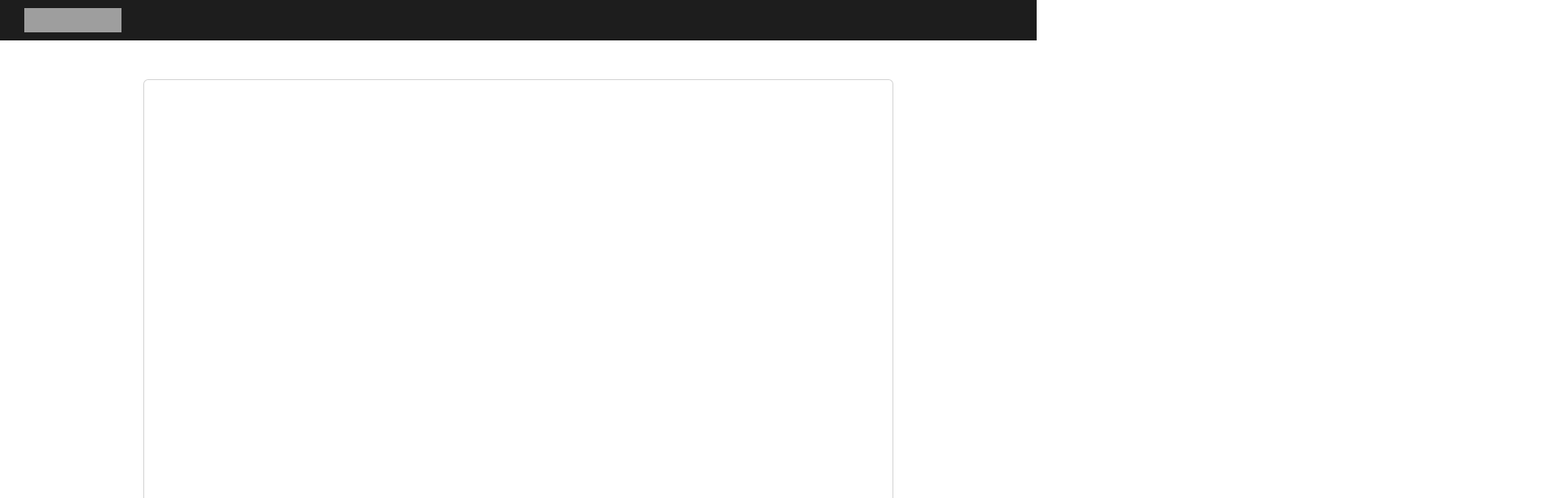
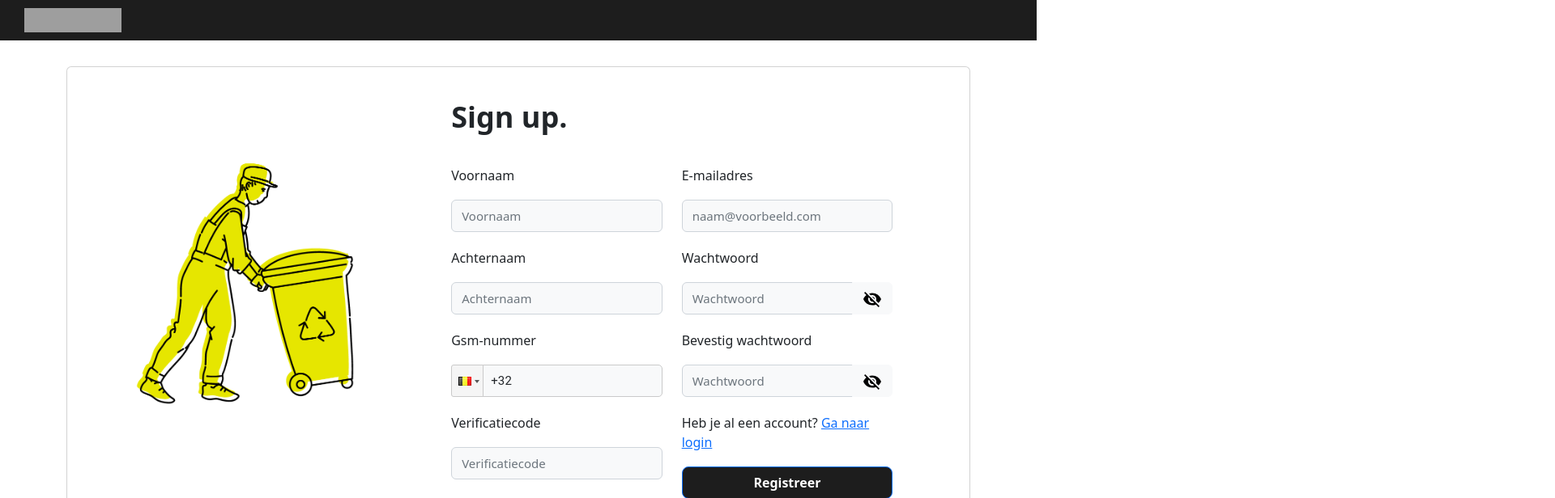
Before and after one commit to SELab-2/Dr-Trottoir-4, a Next.js app in the folder frontend/: page /signup in a window 1280 px wide. Shown: the top 616 px of the page at 81% size, 1920 px wide, since content can reach past the window. Built offline with nearby package versions, Linux system fonts and the light colour scheme; grey boxes are pictures that could not be loaded.

Commit message:
cleanup signupform

```diff
--- a/frontend/components/password/passwordInput.tsx
+++ b/frontend/components/password/passwordInput.tsx
@@ -1,5 +1,5 @@
 import React from 'react';
-import { FormControl, InputGroup, Button } from 'react-bootstrap';
+import { FormControl, InputGroup, Button, Form } from 'react-bootstrap';
 import Visibility from '@mui/icons-material/Visibility';
 import VisibilityOff from '@mui/icons-material/VisibilityOff';
 
@@ -43,7 +43,7 @@ const PasswordInput: React.FC<PasswordInputProps> = ({
 
     return (
         <div>
-            <label id="normal_text">{label}</label>
+            <Form.Label id="normal_text">{label}</Form.Label>
             <InputGroup id="input">
                 <FormControl
                     id="form_control"
--- a/frontend/components/signupForm.tsx
+++ b/frontend/components/signupForm.tsx
@@ -1,16 +1,14 @@
-import styles from "@/styles/Login.module.css";
 import PhoneInput from "react-phone-input-2";
 import "react-phone-input-2/lib/style.css";
-import React, { FormEvent, useState } from "react";
-import { useTranslation } from "react-i18next";
-import { useRouter } from "next/router";
+import React, {FormEvent, useState} from "react";
+import {useRouter} from "next/router";
 import signup from "@/lib/signup";
-import { handleError } from "@/lib/error";
+import {handleError} from "@/lib/error";
 import PasswordInput from "@/components/password/passwordInput";
 import ErrorMessageAlert from "@/components/errorMessageAlert";
+import {Button, Col, Form, FormControl, InputGroup, Row} from "react-bootstrap";
 
 function SignupForm() {
-    const { t } = useTranslation();
     const router = useRouter();
     const [firstname, setFirstname] = useState<string>("");
     const [lastname, setLastname] = useState<string>("");
@@ -35,7 +33,7 @@ function SignupForm() {
                     await router.push(
                         {
                             pathname: "/login",
-                            query: { createdAccount: true },
+                            query: {createdAccount: true},
                         },
                         "/login"
                     );
@@ -49,18 +47,20 @@ function SignupForm() {
     };
 
     return (
-        <form onSubmit={handleSubmit}>
-            <div className="d-flex align-items-center mb-3 pb-1">
-                <i className="fas fa-cubes fa-2x me-3" />
-                <span className="h1 fw-bold mb-0">Sign up.</span>
+        <Form onSubmit={handleSubmit}>
+            <div>
+                <Form.Label id="title">Sign up.</Form.Label>
             </div>
-            <ErrorMessageAlert errorMessages={errorMessages} setErrorMessages={setErrorMessages} />
-            <div className="form-outline mb-4">
-                <label className="form-label">Voornaam</label>
-                <input
+            <ErrorMessageAlert errorMessages={errorMessages} setErrorMessages={setErrorMessages}/>
+            <Row>
+                <Col md={6}>
+                    <div>
+                        <Form.Label id="normal_text">Voornaam</Form.Label>
+                        <InputGroup id="input">
+                            <FormControl
+                                id="form_control"
                                 type="text"
                                 title="Geef je voornaam in."
-                    className={`form-control form-control-lg ${styles.input}`}
                                 value={firstname}
                                 onChange={(e: React.ChangeEvent<HTMLInputElement>) => {
                                     setFirstname(e.target.value);
@@ -72,14 +72,16 @@ function SignupForm() {
                                 required
                                 placeholder="Voornaam"
                             />
+                        </InputGroup>
                     </div>
 
-            <div className="form-outline mb-4">
-                <label className="form-label">Achternaam</label>
-                <input
+                    <div>
+                        <Form.Label id="normal_text">Achternaam</Form.Label>
+                        <InputGroup id="input">
+                            <FormControl
+                                id="form_control"
                                 type="text"
                                 title="Geef je achternaam in."
-                    className={`form-control form-control-lg ${styles.input}`}
                                 value={lastname}
                                 onChange={(e: React.ChangeEvent<HTMLInputElement>) => {
                                     setLastname(e.target.value);
@@ -91,26 +93,51 @@ function SignupForm() {
                                 required
                                 placeholder="Achternaam"
                             />
+                        </InputGroup>
                     </div>
 
-            <div className="form-outline mb-4">
-                <label className="form-label">Gsm-nummer</label>
+                    <div>
+                        <Form.Label id="normal_text">Gsm-nummer</Form.Label>
+                        <InputGroup id="input">
                             <PhoneInput
                                 country={"be"}
                                 value={phoneNumber}
                                 preferredCountries={["be", "nl"]}
                                 onChange={(phone) => setPhoneNumber("+" + phone)}
-                    // TODO: Adapt styling to match other fields?
-                    //containerClass={`form-control form-control-lg ${styles.input}`}
+                                inputClass="form_control"
+                                inputStyle={{height: '40px', background: '#f8f9fa', fontSize: '15px', width: '100%', maxWidth: '300px'}}
                             />
+                        </InputGroup>
                     </div>
-
-            <div className="form-outline mb-4">
-                <label className="form-label">E-mailadres</label>
-                <input
+                    <div>
+                        <Form.Label id="normal_text">Verificatiecode</Form.Label>
+                        <InputGroup id="input">
+                            <FormControl
+                                id="form_control"
+                                type="text"
+                                title="Geef de verificatiecode die je verkreeg via een platformbeheerder."
+                                value={verificationCode}
+                                onChange={(e: React.ChangeEvent<HTMLInputElement>) => {
+                                    setVerificationCode(e.target.value);
+                                    e.target.setCustomValidity("");
+                                }}
+                                onInvalid={(e: React.ChangeEvent<HTMLInputElement>) => {
+                                    e.target.setCustomValidity("Een verificatiecode is verplicht.");
+                                }}
+                                required
+                                placeholder="Verificatiecode"
+                            />
+                        </InputGroup>
+                    </div>
+                </Col>
+                <Col md={6}>
+                    <div>
+                        <Form.Label id="normal_text">E-mailadres</Form.Label>
+                        <InputGroup id="input">
+                            <FormControl
+                                id="form_control"
                                 type="email"
                                 title="Geef het e-mailadres die je hebt opgegeven aan een platformbeheerder."
-                    className={`form-control form-control-lg ${styles.input}`}
                                 value={email}
                                 onChange={(e: React.ChangeEvent<HTMLInputElement>) => {
                                     setEmail(e.target.value);
@@ -118,6 +145,7 @@ function SignupForm() {
                                 required
                                 placeholder="naam@voorbeeld.com"
                             />
+                        </InputGroup>
                     </div>
 
                     <PasswordInput
@@ -160,36 +188,20 @@ function SignupForm() {
                             }
                         }}
                     />
-
-            <div className="form-outline mb-4">
-                <label className="form-label">Verificatiecode</label>
-                <input
-                    type="text"
-                    title="Geef de verificatiecode die je verkreeg via een platformbeheerder."
-                    className={`form-control form-control-lg ${styles.input}`}
-                    value={verificationCode}
-                    onChange={(e: React.ChangeEvent<HTMLInputElement>) => {
-                        setVerificationCode(e.target.value);
-                        e.target.setCustomValidity("");
-                    }}
-                    onInvalid={(e: React.ChangeEvent<HTMLInputElement>) => {
-                        e.target.setCustomValidity("Een verificatiecode is verplicht.");
-                    }}
-                    required
-                    placeholder="Verificatiecode"
-                />
+                    <Form.Label id="normal_text">
+                        Heb je al een account? <a href="/login">Ga naar login</a>
+                    </Form.Label>
+                    <div id="padding">
+                        <Button
+                            id="wide_button"
+                            size="lg"
+                            type="submit">
+                            Registreer
+                        </Button>
                     </div>
-
-            <div className="pt-1 mb-4">
-                <button className={`btn btn-dark btn-lg btn-block ${styles.button}`} type="submit">
-                    Sign up
-                </button>
-            </div>
-
-            <p className="mb-5 pb-lg-2">
-                Heb je al een account? <a href="/login">Ga naar login</a>
-            </p>
-        </form>
+                </Col>
+            </Row>
+        </Form>
     );
 }
 
--- a/frontend/pages/login.tsx
+++ b/frontend/pages/login.tsx
@@ -40,7 +40,7 @@ export default function Login() {
                     <Container id="center_container">
                         <Card>
                             <Row>
-                                <Col md={6}>
+                                <Col md={6} style={{display: 'flex', justifyContent: 'center', alignItems: 'center'}}>
                                     <CarouselComponent/>
                                 </Col>
                                 <Col md={6}>
--- a/frontend/pages/signup.tsx
+++ b/frontend/pages/signup.tsx
@@ -1,31 +1,27 @@
 import React from "react";
 import BaseHeader from "@/components/header/baseHeader";
-import Image from "next/image";
-import fire from "@/public/fire_image.png";
-import styles from "@/styles/Login.module.css";
 import SignupForm from "@/components/signupForm";
+import {Card, Col, Container, Row} from "react-bootstrap";
+import CarouselComponent from "@/components/imageCarousel";
+import LoginForm from "@/components/loginForm";
 
 export default function Signup() {
     return (
         <>
-            <BaseHeader />
-            <div className="container py-5 h-100">
-                <div className="row d-flex justify-content-center align-items-center h-100">
-                    <div className="col col-xl-10">
-                        <div className="card">
-                            <div className="row g-0">
-                                <div className="col-md-6 col-lg-5 d-none d-md-block">
-                                    <Image src={fire} alt="My App Logo" className={styles.filler_image} />
-                                </div>
-                                <div className="col-md-6 col-lg-7 d-flex align-items-center">
-                                    <div className="card-body p-4 p-lg-5 text-black">
-                                        <SignupForm />
-                                    </div>
-                                </div>
-                            </div>
-                        </div>
-                    </div>
-                </div>
+            <BaseHeader/>
+            <div>
+                <Container id="wide_center_container">
+                    <Card>
+                        <Row>
+                            <Col md={5} style={{display: 'flex', justifyContent: 'center', alignItems: 'center'}}>
+                                    <CarouselComponent/>
+                                </Col>
+                                <Col md={6}>
+                                    <SignupForm/>
+                                </Col>
+                        </Row>
+                    </Card>
+                </Container>
             </div>
         </>
     );
--- a/frontend/styles/globals.css
+++ b/frontend/styles/globals.css
@@ -39,10 +39,19 @@
     box-shadow: 0 0 0 0.2rem #e5f3fd;
 }
 
+.form_control:focus {
+    outline: none;
+    box-shadow: 0 0 0 0.2rem #e5f3fd;
+}
+
 #wide_button {
     width: 100%;
-    height: 50px;
+    height: 40px;
     max-width: 300px;
+    font-size: 16px;
+    font-weight: bold;
+    padding-top: 5px;
+    padding-bottom: 5px;
     display: flex;
     align-items: center;
     justify-content: center;
@@ -52,14 +61,16 @@
 #wide_button:hover {
     width: 100%;
     max-width: 300px;
+    padding-top: 5px;
+    padding-bottom: 5px;
     background-color: transparent;
     color: #1D1D1D;
     transition: ease-in 0.2s;
 }
 
 #padding {
-    padding-top: 10px;
-    padding-bottom: 10px;
+    padding-top: 5px;
+    padding-bottom: 5px;
 }
 
 #link {
@@ -75,9 +86,17 @@
     margin-top: 5rem;
 }
 
+#wide_center_container {
+    display: flex;
+    justify-content: center;
+    align-items: center;
+    width: 90%;
+    height: 60%;
+    margin-top: 2rem;
+}
+
 #filler_image {
     height: auto;
-
     object-fit: contain
 }
 
```
Lines whose indentation alone changed are shown as unchanged.
